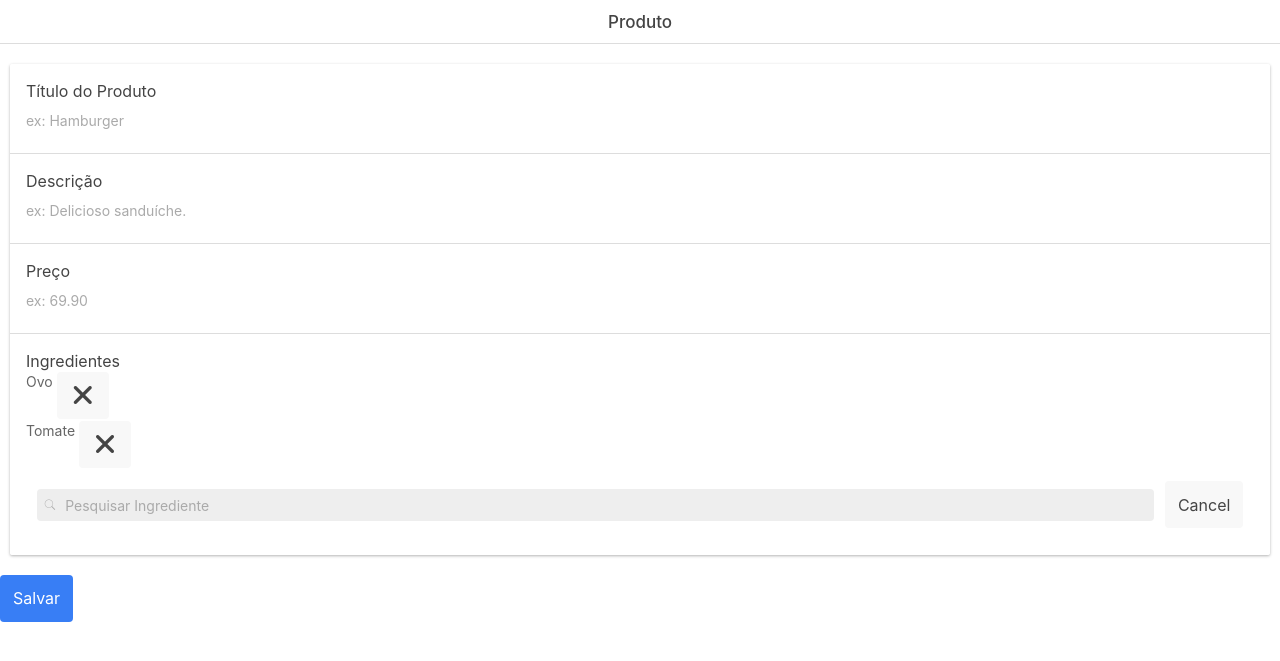
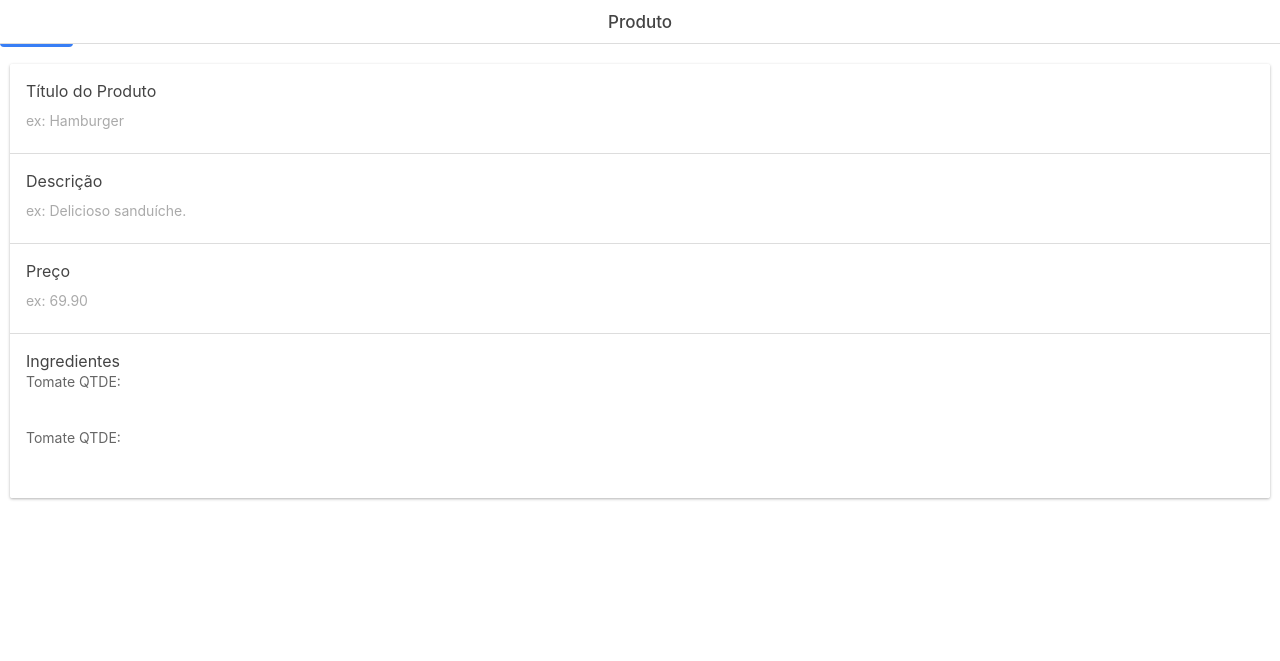
Before and after one commit to vinifig/guerreiro_site, a PHP site: page /modulos/gerencia/adicionarProduto.php in a window 1280 px wide. Shown: the top 661 px of the page. Run offline with PHP 8.4, Linux system fonts and the light colour scheme; some web fonts are replaced.

Commit message:
pagina adicionarProduto mudança campos ingredientes

```diff
--- a/modulos/gerencia/adicionarProduto.php
+++ b/modulos/gerencia/adicionarProduto.php
@@ -19,22 +19,12 @@
  				</label>
 				<label class="item">
 					Ingredientes
-					<p>
-						Ovo
-						<button class="button icon  ion-close-round"></button>
+					<p>Tomate QTDE:
+						<input type="text"></input>
 					</p>
-					<p>
-						Tomate
-						<button class="button icon  ion-close-round"></button>
+					<p>Tomate QTDE:
+						<input type="text"></input>
 					</p>
-					<div class="item-input-inset">
-				   <label class="item-input-wrapper">
-				     <i class="icon ion-ios-search placeholder-icon"></i>
-				     <input type="search" placeholder="Pesquisar Ingrediente">
-				   </label>
-				   <button class="button">
-				     Cancel
-				   </button>
 				 	</div>
 				</label>
 		 </div>
```
